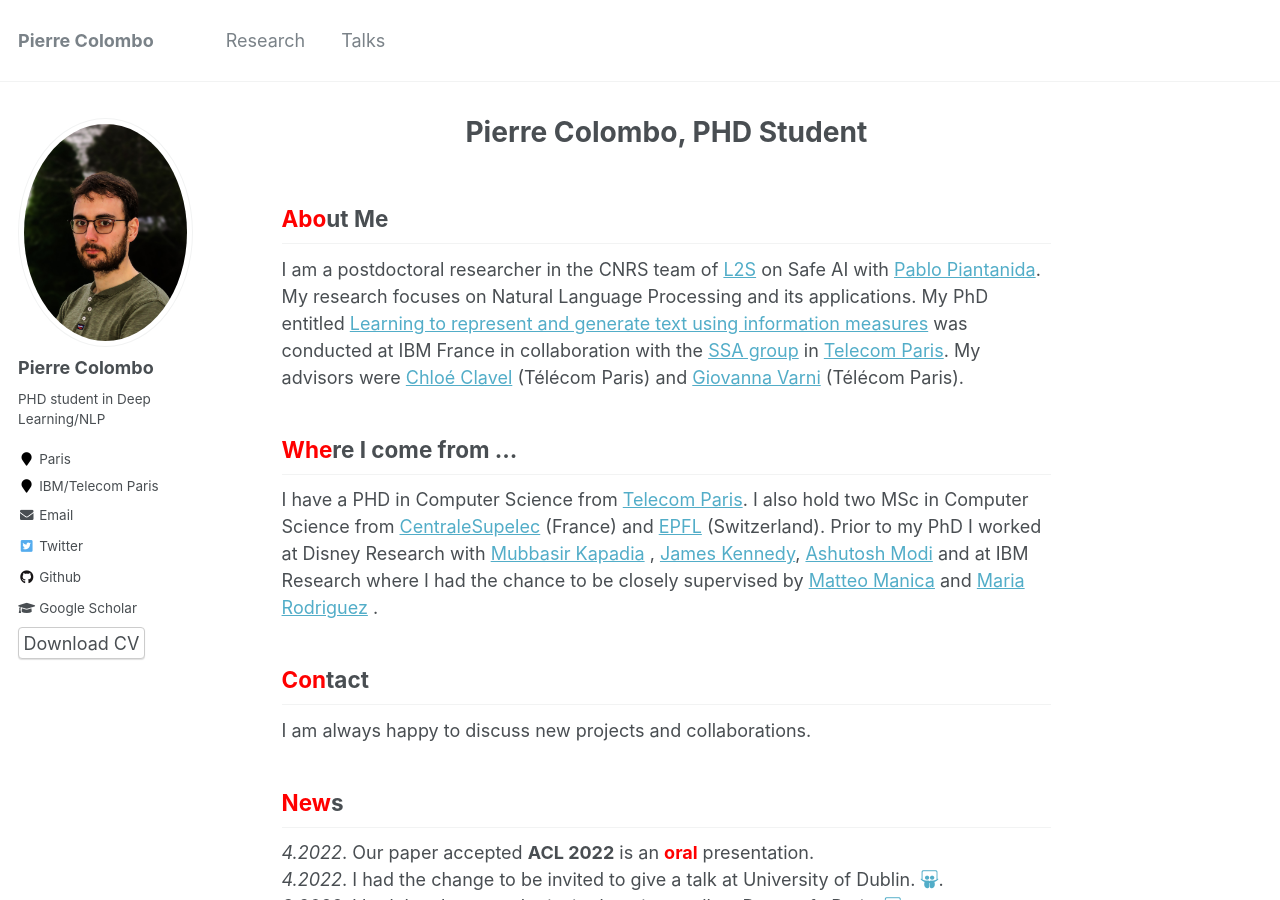
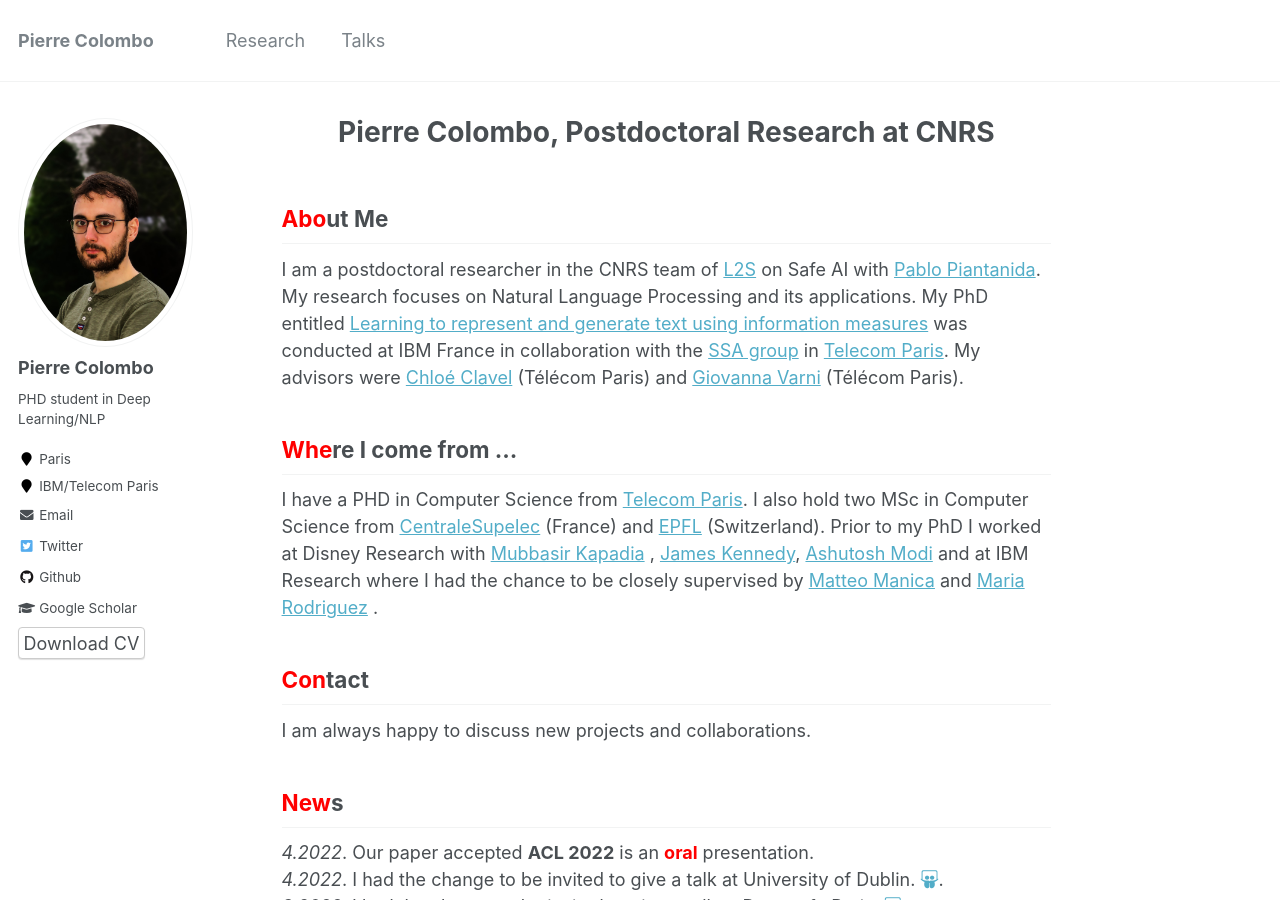
Before and after one commit to PierreColombo/PierreColombo.github.io, a Jekyll site: the page built from _pages/about.md, in a window 1280 px wide and 900 px high. Built offline with Jekyll 4.4.1, drawn with Linux system fonts in a browser that asks for light colours.

Commit message:
adding thinks

```diff
--- a/_pages/about.md
+++ b/_pages/about.md
@@ -1,6 +1,6 @@
 ---
 permalink: /
-title: "<center>Pierre Colombo, PHD Student</center>"
+title: "<center>Pierre Colombo, Postdoctoral Research at CNRS</center>"
 excerpt: "About me"
 author_profile: true
 
```
